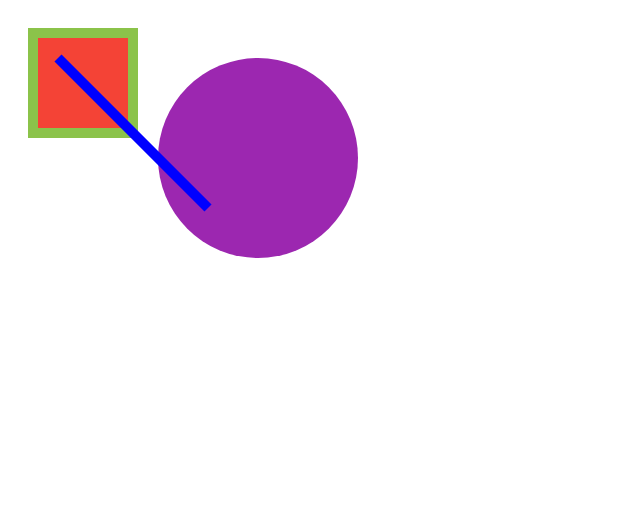
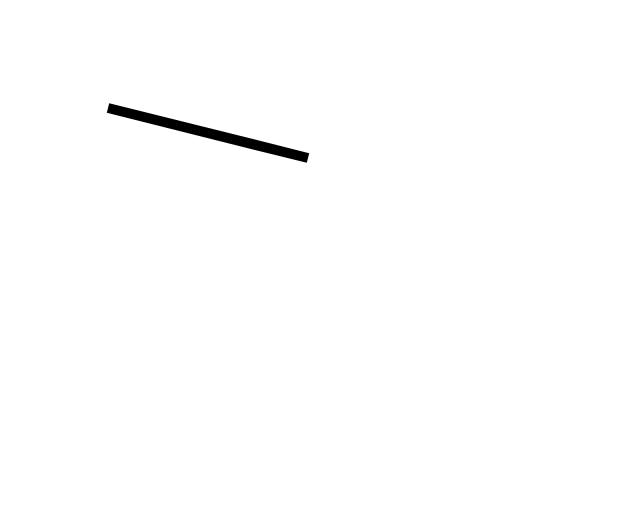
Before and after one commit to maxmay94/learn-and-understand-d3-udemy, a plain HTML site: page 2-2/index.html in a window 1280 px wide. Shown: the whole page, without its empty margins (0-640 px from the left). Drawn offline with Linux system fonts and the light colour scheme.

Commit message:
draw first path

```diff
--- a/2-2/index.html
+++ b/2-2/index.html
@@ -8,11 +8,13 @@
 </head>
 <body>
   <svg width="500" height="500">
-    <rect x="25" y="25" width="100" height="100" fill="#F44336" stroke="#8BC34A" stroke-width="10"></rect>
+    <!-- <rect x="25" y="25" width="100" height="100" fill="#F44336" stroke="#8BC34A" stroke-width="10"></rect>
 
-    <circle r="100" cx="250" cy="150" fill="#9C27B0"></circle>
+    <circle r="100" cx="250" cy="150" fill="#9C27B0" stroke="orange" stroke-width="20"></circle>
 
-    <line x1="50" y1="50" x2="200" y2="200" stroke="blue" stroke-width="10" ></line>
+    <line x1="50" y1="50" x2="200" y2="200" stroke="blue" stroke-width="10" ></line> -->
+
+    <path d="M100,100 L300,150 " fill="none" stroke="#000" stroke-width="10" ></path>
   </svg>
 </body>
 </html>
```
